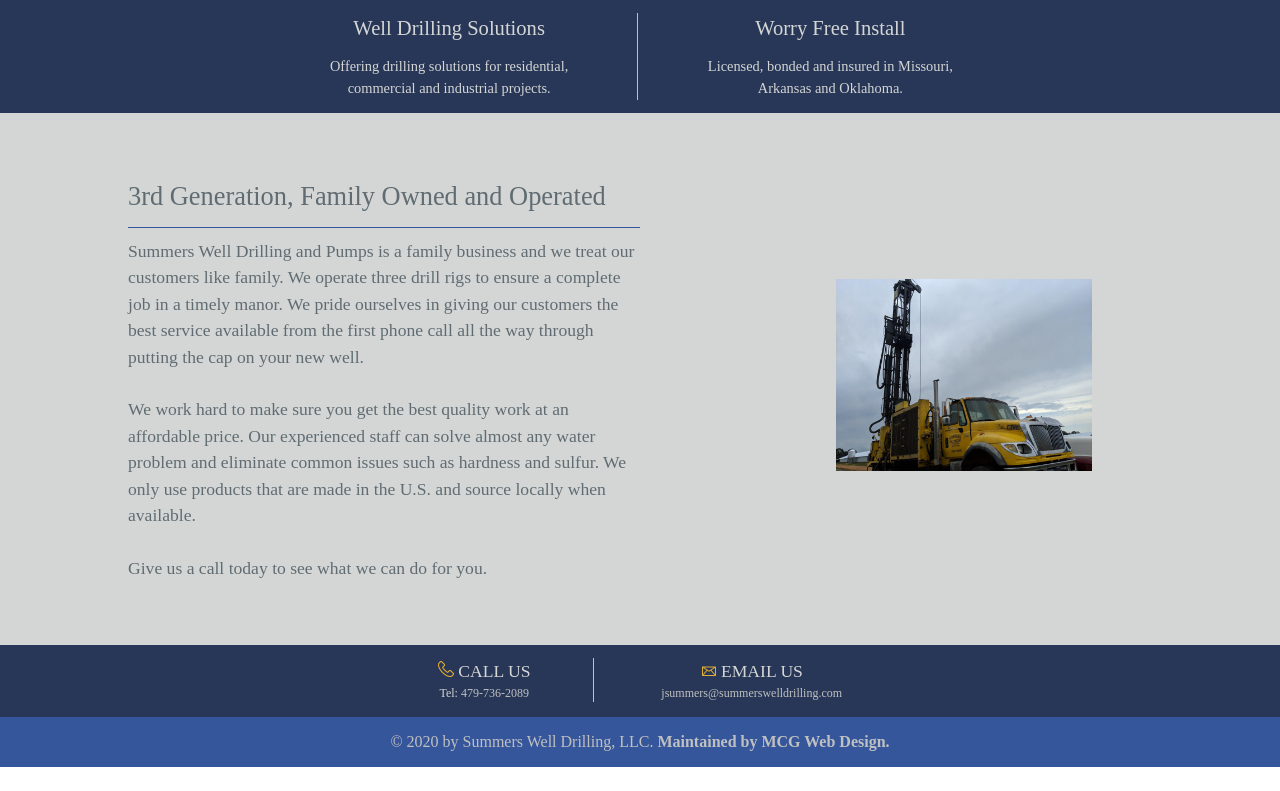
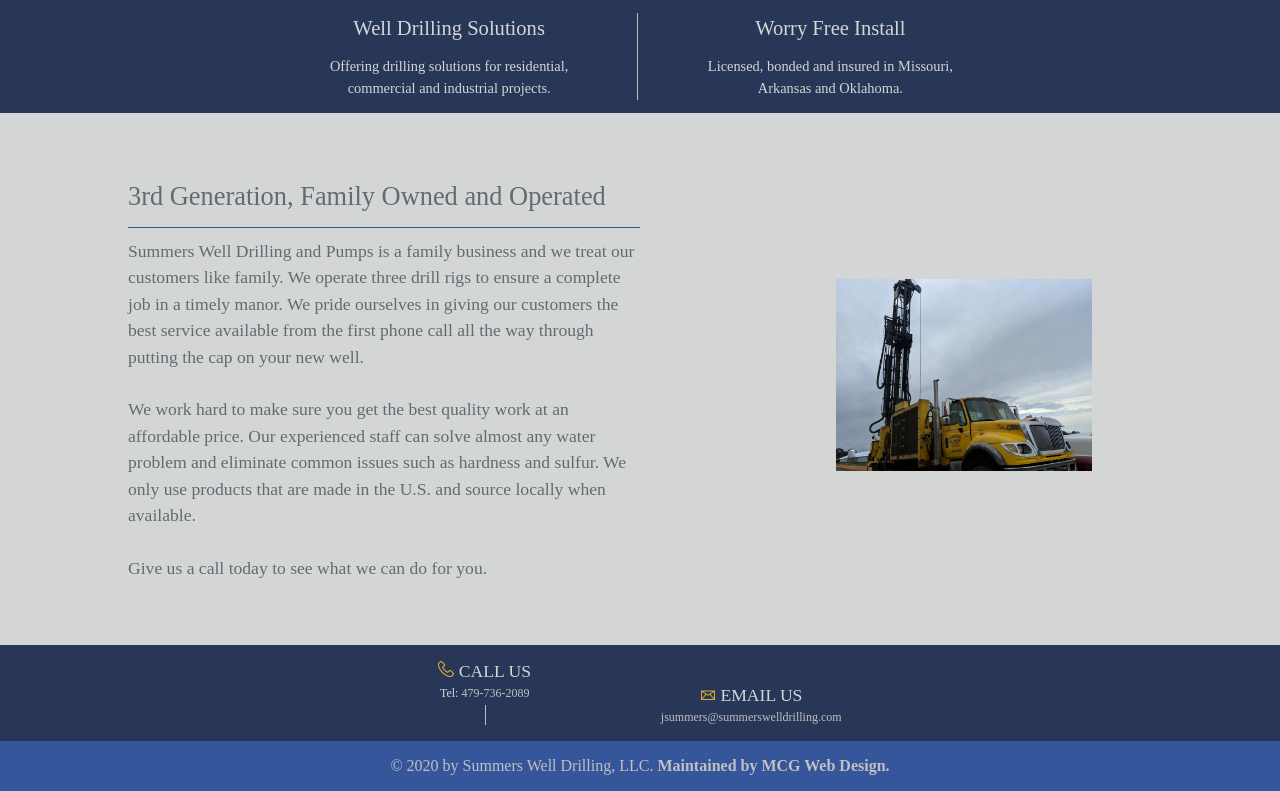
Before and after one commit to jamess999888/SummersDrilling, a Jekyll site: the page built from index.md, in a window 1280 px wide. Shown: the part 622-1413 px from the top of the page. Built offline with Jekyll 4.4.1, drawn with Linux system fonts in a browser that asks for light colours; our own code applies the rules of GitHub Pages for plain Markdown files; before the commit the page ends 1389 px from its top, so only the background shows below that.

Commit message:
trying to center contact info border

```diff
--- a/css/style.css
+++ b/css/style.css
@@ -827,8 +827,22 @@ a:hover {
     text-align: center;
 }
 
-.mid-page-list-border,
-.contact-info-footer-item {
+.contact-info-footer-item:after {
+    content: "";
+    /* This is necessary for the pseudo element to work. */
+    /* display: block; */
+    /* This will put the pseudo element on its own line. */
+    margin: 0 auto;
+    /* This will center the border. */
+    /* width: 80%; */
+    /* Change this to whatever width you want. */
+    padding-left: 2%;
+    /* This creates some space between the element and the border. */
+    border-right: 1px solid #BFC0C0;
+    /* This creates the border. Replace black with whatever color you want. */
+}
+
+.mid-page-list-border {
     border-right: 1px solid #BFC0C0;
 }
 
```
